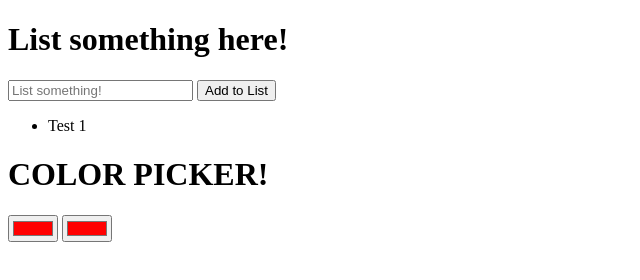
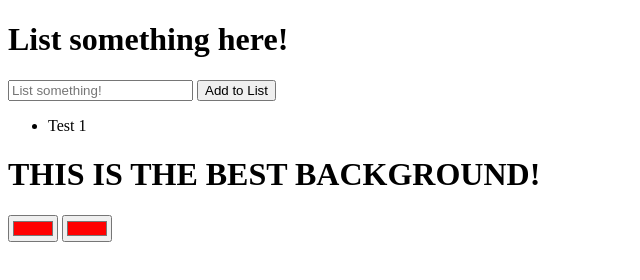
Before and after one commit to jogodev17/ZTM-background-generator, a plain HTML site: page index.html in a window 1280 px wide. Shown: the whole page, without its empty margins (0-640 px from the left). Drawn offline with Linux system fonts and the light colour scheme.

Commit message:
Changing the h1 Tag

```diff
--- a/index.html
+++ b/index.html
@@ -16,7 +16,7 @@
         <li>Test 1</li>
     </ul>
 
-    <h1>COLOR PICKER!</h1>
+    <h1>THIS IS THE BEST BACKGROUND!</h1>
     <input type="color" id="colorPicker1" name="color1" value="#ff0000">
     <input type="color" id="colorPicker2" name="color2" value="#ff0000">
 
```
